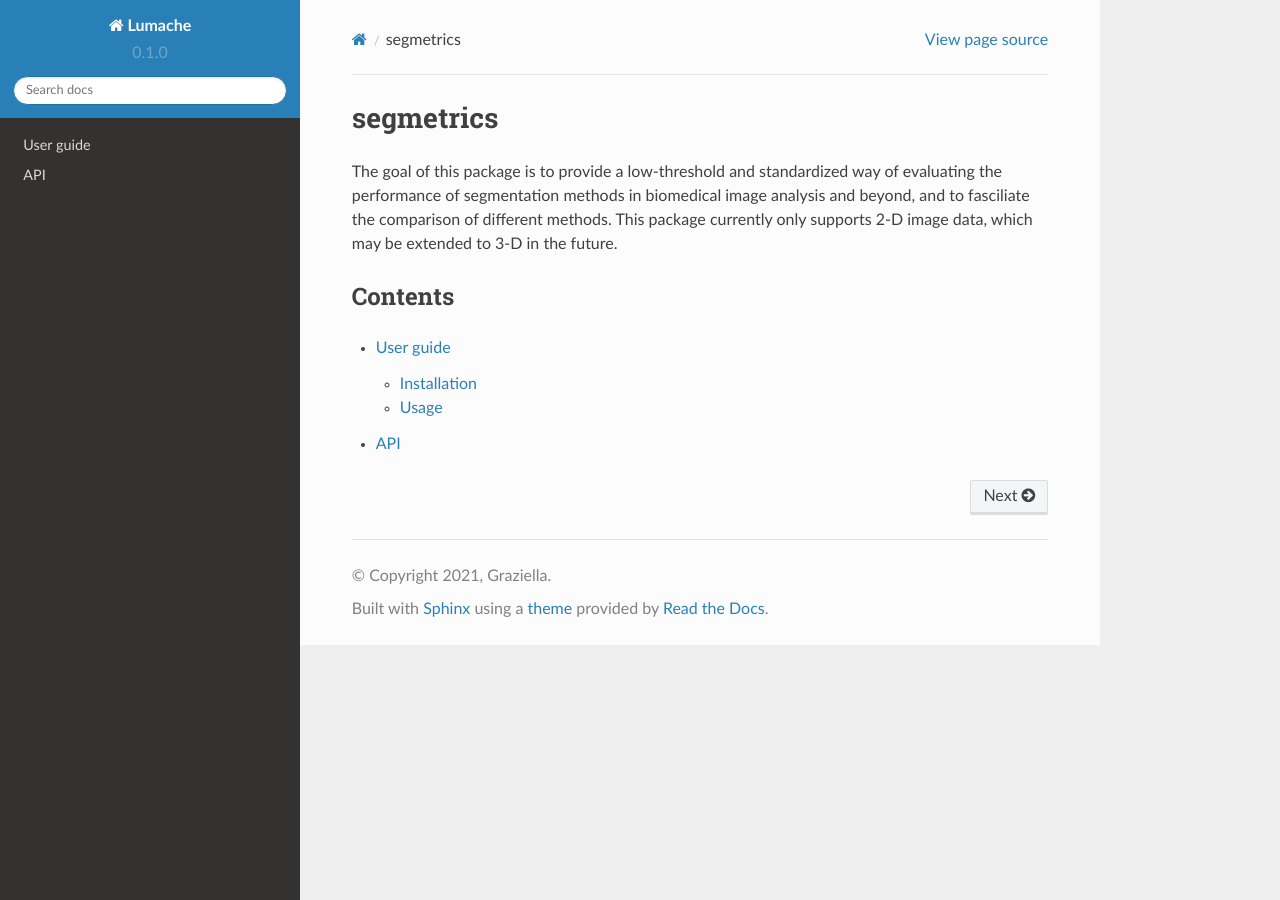
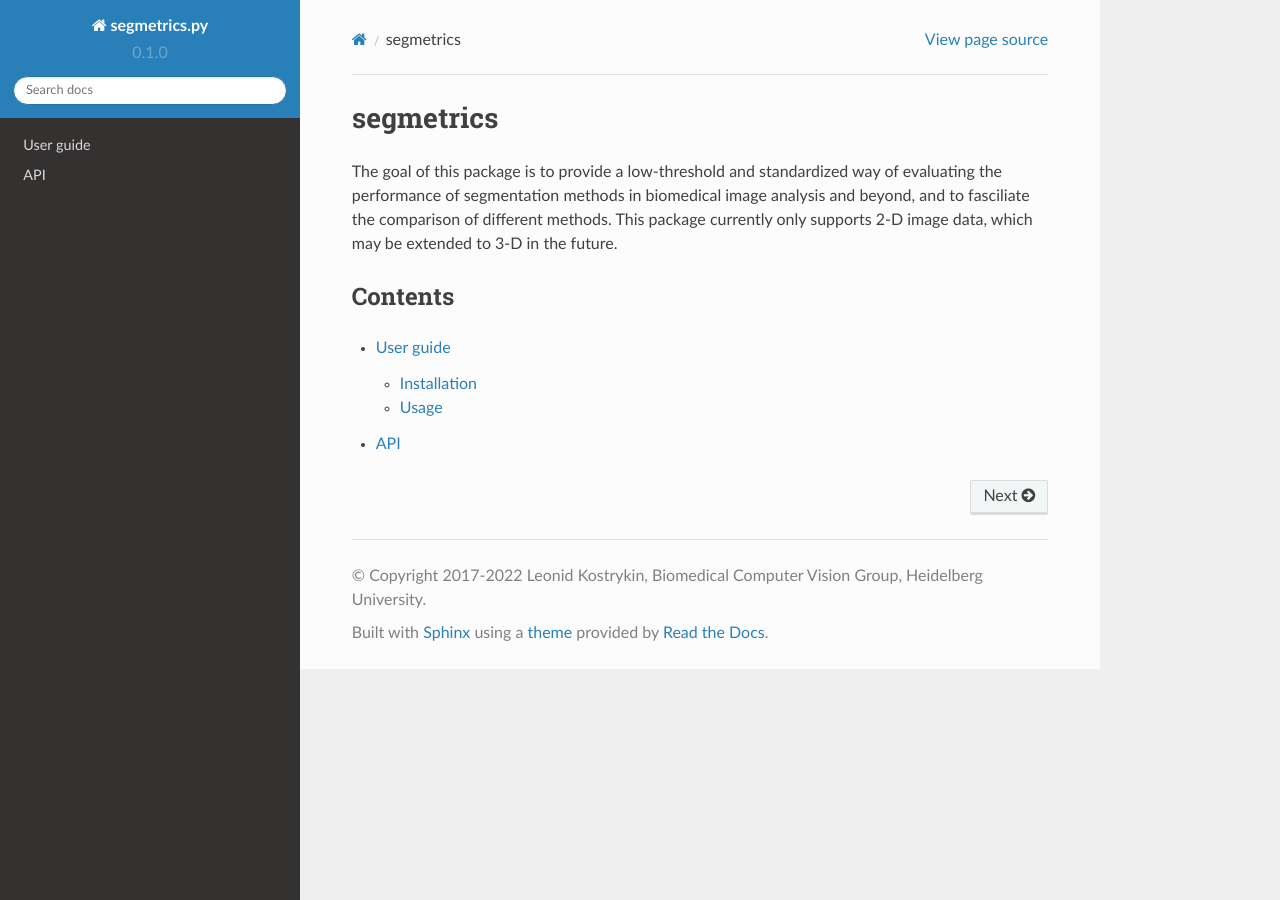
Before and after one commit to BMCV/segmetrics, a Sphinx documentation site: the page built from docs/source/index.rst, in a window 1280 px wide. Built offline with Sphinx 7.4.7 and the Read the Docs theme 2.0.0, drawn with Linux system fonts in a browser that asks for light colours.

Commit message:
Update conf.py

```diff
--- a/docs/source/conf.py
+++ b/docs/source/conf.py
@@ -2,9 +2,9 @@
 
 # -- Project information
 
-project = 'Lumache'
-copyright = '2021, Graziella'
-author = 'Graziella'
+project = 'segmetrics.py'
+copyright = '2017-2022 Leonid Kostrykin, Biomedical Computer Vision Group, Heidelberg University'
+author = 'Leonid Kostrykin'
 
 release = '0.1'
 version = '0.1.0'
```
